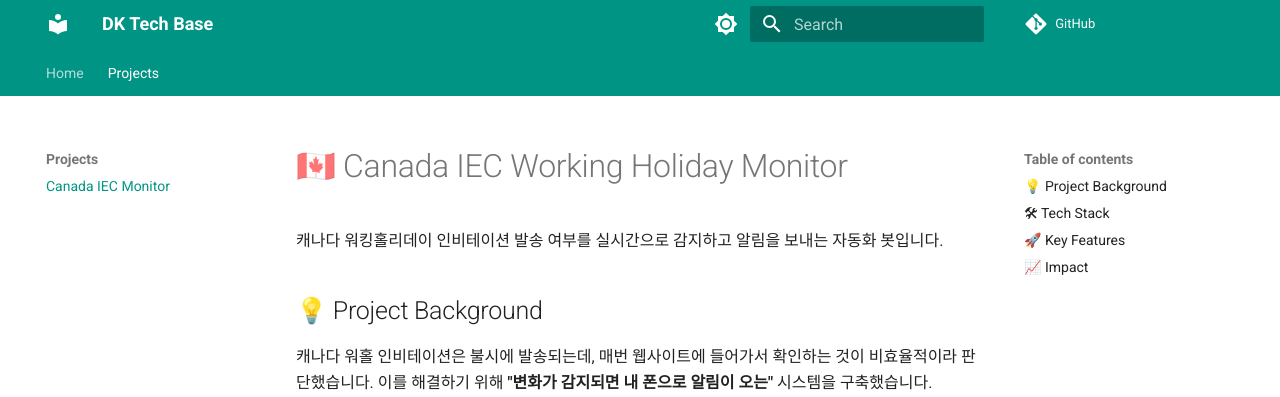
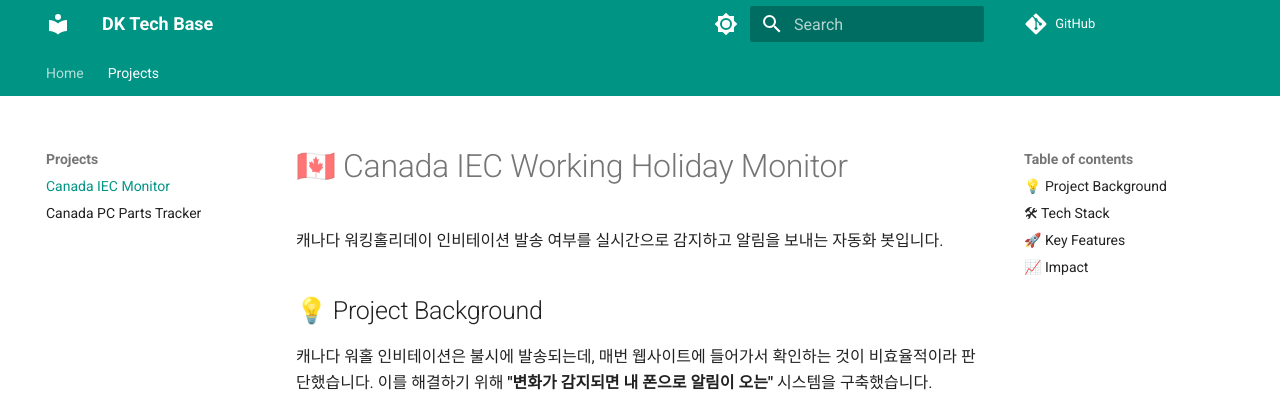
Before and after one commit to dkang919/tech-base, an MkDocs documentation site: the page built from docs/projects/iec-monitor.md, in a window 1280 px wide. Shown: the top 397 px of the page. Built offline with MkDocs 1.6.1 and Material for MkDocs 9.7.7, drawn with Linux system fonts in a browser that asks for light colours; comment, search, counter and statistics services are not loaded.

Commit message:
Update IEC Monitor impact and add PC Parts project placeholder

```diff
--- a/mkdocs.yml
+++ b/mkdocs.yml
@@ -55,6 +55,7 @@ nav:
   - Home: index.md
   - Projects:
       - Canada IEC Monitor: projects/iec-monitor.md
+      - Canada PC Parts Tracker: projects/ca-pc-parts-tracker.md  # [추가]
 
 
 extra:
```
Also changed, not shown: docs/projects/ca-pc-parts-tracker.md (added).
